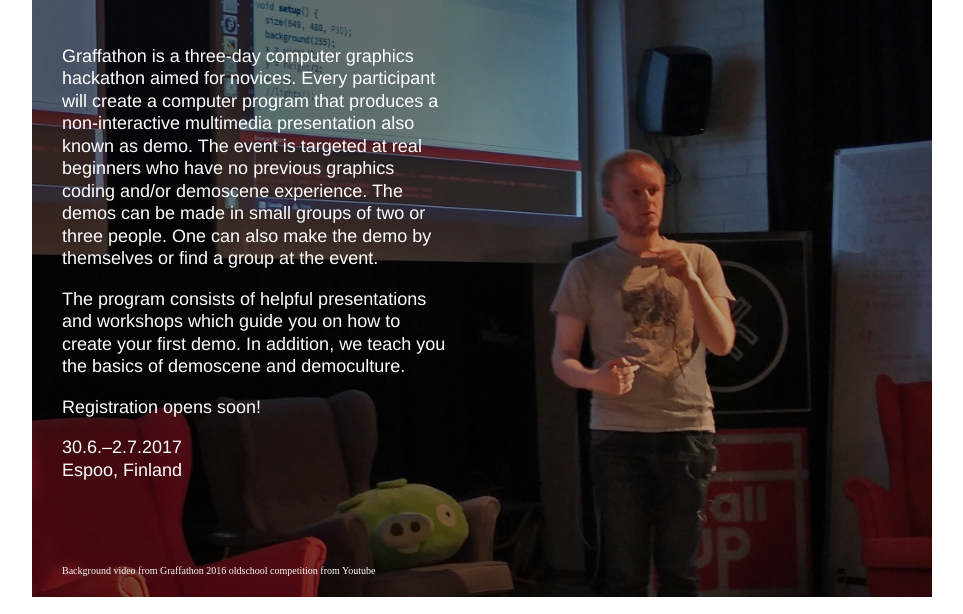
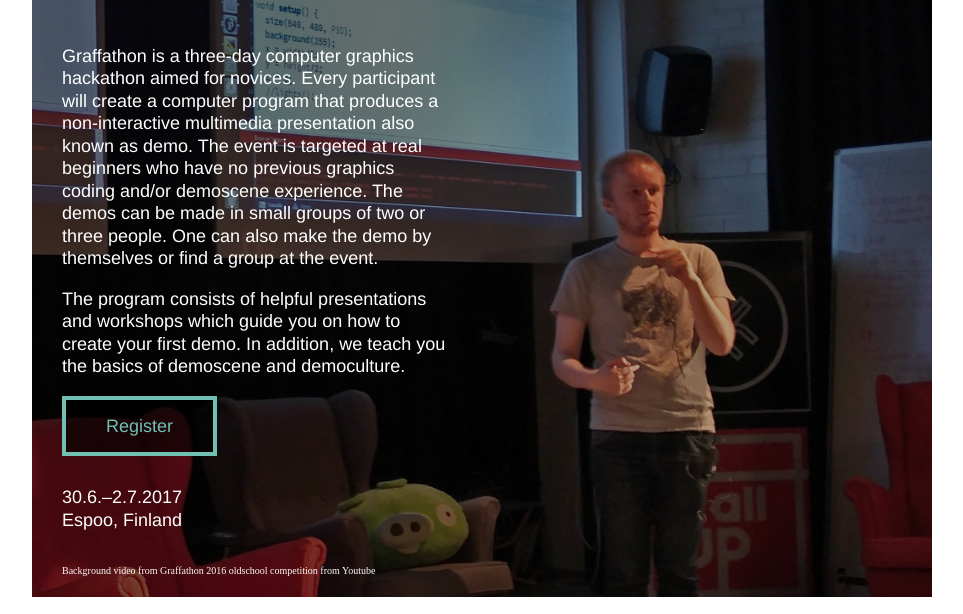
Before and after one commit to DOTAalto/graffathon2017, a website: page src/index.nunjucks in a window 1280 px wide. Shown: the part 113-727 px from the top of the page, without its empty margins (158-1121 px from the left). Drawn offline with nearby package versions, Linux system fonts and the light colour scheme; files that its build step writes are made by us from their sources; files whose address does not match are found by name.

Commit message:
Update register

```diff
--- a/src/_styles/main.scss
+++ b/src/_styles/main.scss
@@ -113,16 +113,15 @@ body {
   .btn {
     margin-top: 100px;
   }
+}
 .date {
   // height: 60px;
   padding-top: 30px;
   font-size: 18px;
-    display: inline-block;
   //padding-left: 30px;
   // div {
   //   padding-top: 20px;
   // }
-  }
 }
 .btn {
   // background-color: $color2;
--- a/src/index.nunjucks
+++ b/src/index.nunjucks
@@ -12,8 +12,8 @@
       <div class="text">
         <p>Graffathon is a three-day computer graphics hackathon aimed for novices. Every participant will create a computer program that produces a non-interactive multimedia presentation also known as demo. The event is targeted at real beginners who have no previous graphics coding and/or demoscene experience. The demos can be made in small groups of two or three people. One can also make the demo by themselves or find a group at the event.</p>
         <p>The program consists of helpful presentations and workshops which guide you on how to create your first demo. In addition, we teach you the basics of demoscene and democulture.</p>
-        <p><strong>Registration opens soon!</strong></p>
-        <!--<a href="https://docs.google.com/forms/d/1bBYOTWstzhHV22uWFBqcMmW0MPTZjC6PNz3ZdzsEmvU/viewform?c=0&w=1" class="btn">Register</a>-->
+        {# <p><strong>Registration opens soon!</strong></p> #}
+        <a href="https://www.eventbrite.com/e/graffathon-2017-tickets-34637428481" class="btn">Register</a>
         <div class="date"><div>30.6.–2.7.2017<br>Espoo, Finland</div></div>
       </div>
       <div class="disclaimer"><a href="https://www.youtube.com/playlist?list=PLmRDkQf8W1WHIUi0WtG2uuOPfqr4ve6F3">Background video from Graffathon 2016 oldschool competition from Youtube</a></div>
```
Lines whose indentation alone changed are shown as unchanged.
